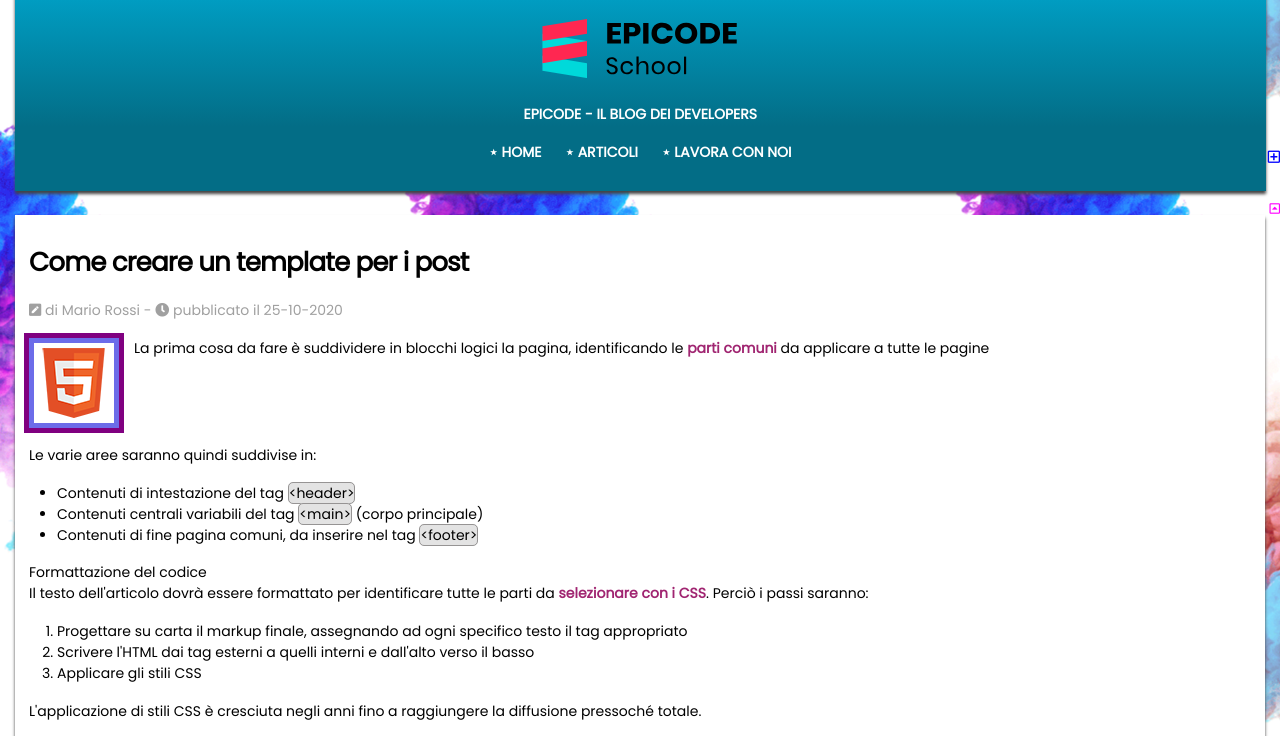
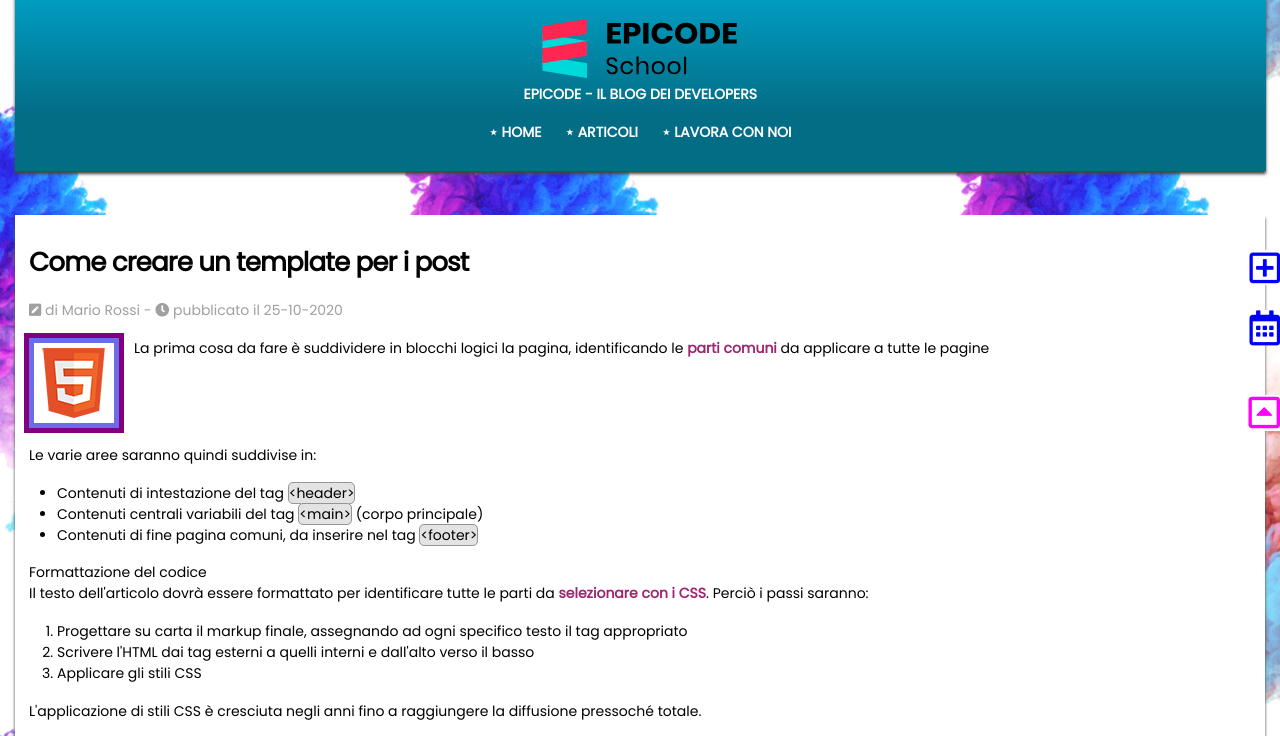
Before and after one commit to TrellixVulnTeam/fe0122b-Erica-Milanopulo_4YFD, a plain HTML site: page s2/g1/articolo.html in a window 1280 px wide. Shown: the top 736 px of the page. Drawn offline with Linux system fonts and the light colour scheme.

Commit message:
fine modifiche posizionamento

```diff
--- a/s2/g1/articolo.html
+++ b/s2/g1/articolo.html
@@ -14,8 +14,7 @@
 
     <a id="tornasu"></a>
     <body>
-        <header>
-            <div>
+                <header>
                 <img src="assets/img/logo.svg" alt="logo del blog" width="250" height="60">
                 <p>Epicode - Il blog dei developers</p>
             </div>
@@ -28,6 +27,7 @@
             </nav>
 
         </header>
+
 
         <hr>
 
@@ -94,8 +94,8 @@
                 </table>
 
       <div class="pulsanti">
-<p><i class="far fa-plus-square"></i></p>
-<p><i class="far fa-calendar-alt"></i></p>
+<p><a href=""><i class="far fa-plus-square"></i></a></p>
+<p><a href=""><i class="far fa-calendar-alt"></i></a></p>
 
 </a>
 
--- a/s2/g1/assets/css/stile.css
+++ b/s2/g1/assets/css/stile.css
@@ -23,6 +23,7 @@ header {
     margin-bottom: 1.5em;
     padding: 2em 1.5em;
 }
+
 header div img {
     margin-bottom: 20px;
 }
@@ -65,19 +66,29 @@ float: left;
 margin-right: 15px;
 }
 
-#ancora {
-    position: fixed;
-    right: 0;
-top: 200px;
-}
 
 .far.fa-plus-square {
     color: blue;
     position: fixed;
     right: 0;
-    top: 150px
+    top: 250px;
+    font-size: 2.5em;
+    background-color: white;
 }
-
+.far.fa-caret-square-up {
+    font-size: 3em;
+       position: fixed;
+    right: 0;
+top: 395px;
+background-color: white;
+}
+.far.fa-calendar-alt { color: blue;
+    position: fixed;
+    right: 0;
+    top: 310px;
+    font-size: 2.5em;
+    background-color: white;
+}
 .float {
     display: inline-block;
     clear: left;
@@ -103,6 +114,7 @@ section h2 {
     text-transform: uppercase;
     margin-bottom: 1em;
 }
+
 
 /* ELEMENTI NEL MAIN - ARTICLE */
 h1 {
```
